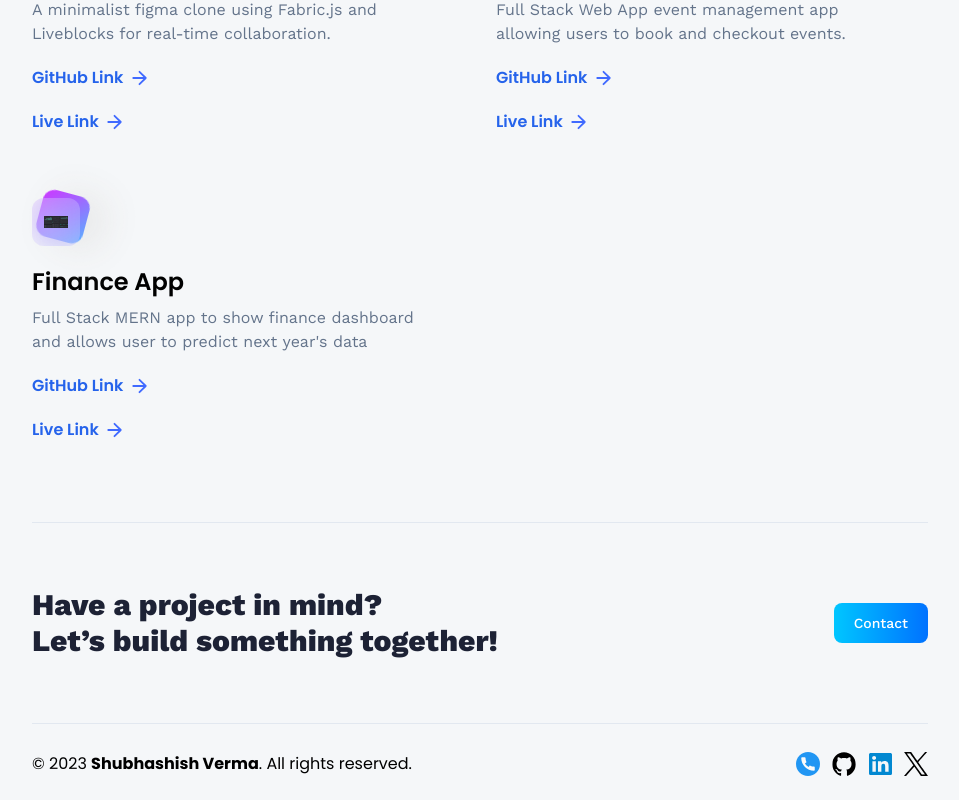
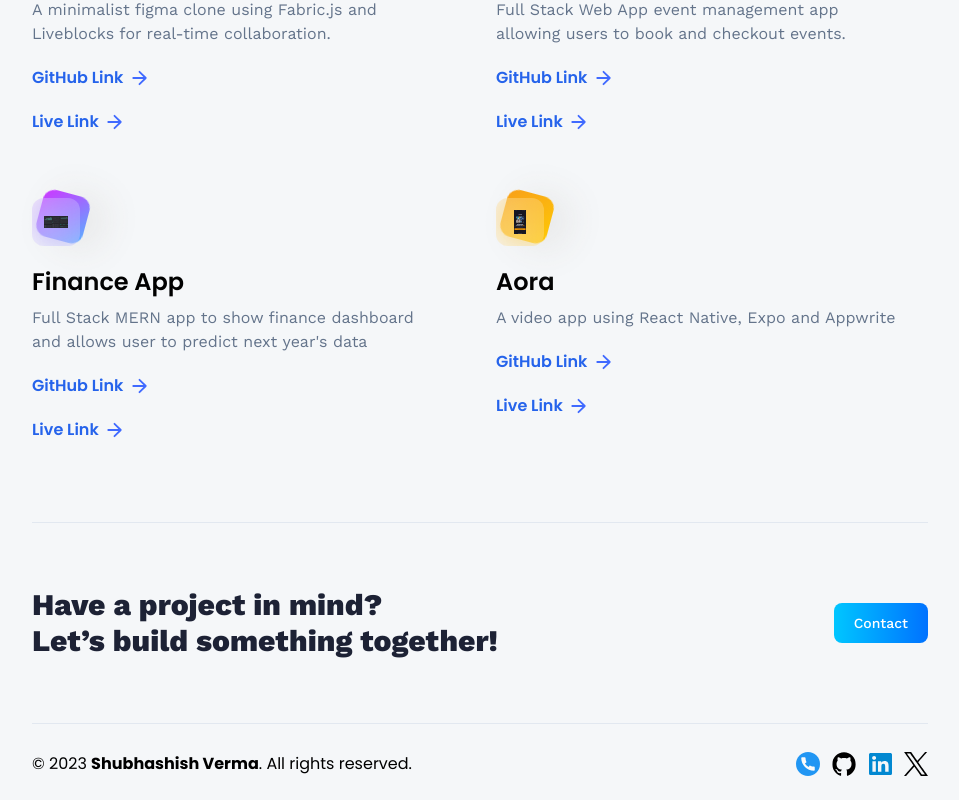
Before and after one commit to svashish305/portfolio-website, a React (Vite) app: page /projects in a window 1280 px wide. Shown: the part 776-1576 px from the top of the page, without its empty margins (160-1119 px from the left). Built offline with nearby package versions, Linux system fonts and the light colour scheme; no server answers.

Commit message:
updated projects

```diff
--- a/src/assets/icons/index.js
+++ b/src/assets/icons/index.js
@@ -25,6 +25,7 @@ import bookingapp from "./booking-app.png";
 import figmaclone from "./figma-clone.png";
 import financeapp from "./financeapp.png";
 import zoomclone from "./zoom-clone.png";
+import aora from "./aora.png";
 
 export {
   css,
@@ -54,4 +55,5 @@ export {
   figmaclone,
   financeapp,
   zoomclone,
+  aora,
 };
--- a/src/constants/index.js
+++ b/src/constants/index.js
@@ -24,6 +24,7 @@ import {
   bookingapp,
   evently,
   financeapp,
+  aora,
 } from "../assets/icons";
 
 export const skills = [
@@ -229,4 +230,13 @@ export const projects = [
     githubLink: "https://github.com/svashish305/finance-app",
     liveLink: "https://finance-app-sooty.vercel.app",
   },
+  {
+    iconUrl: aora,
+    theme: "btn-back-yellow",
+    name: "Aora",
+    description: "A video app using React Native, Expo and Appwrite",
+    githubLink: "https://github.com/svashish305/sv_aora",
+    liveLink:
+      "https://drive.google.com/file/d/18iQ8KjzQioAFjbh5uODE0T1W7Bw3fOES/view?usp=sharing",
+  },
 ];
```
Also changed, not shown: src/assets/icons/aora.png (added).
